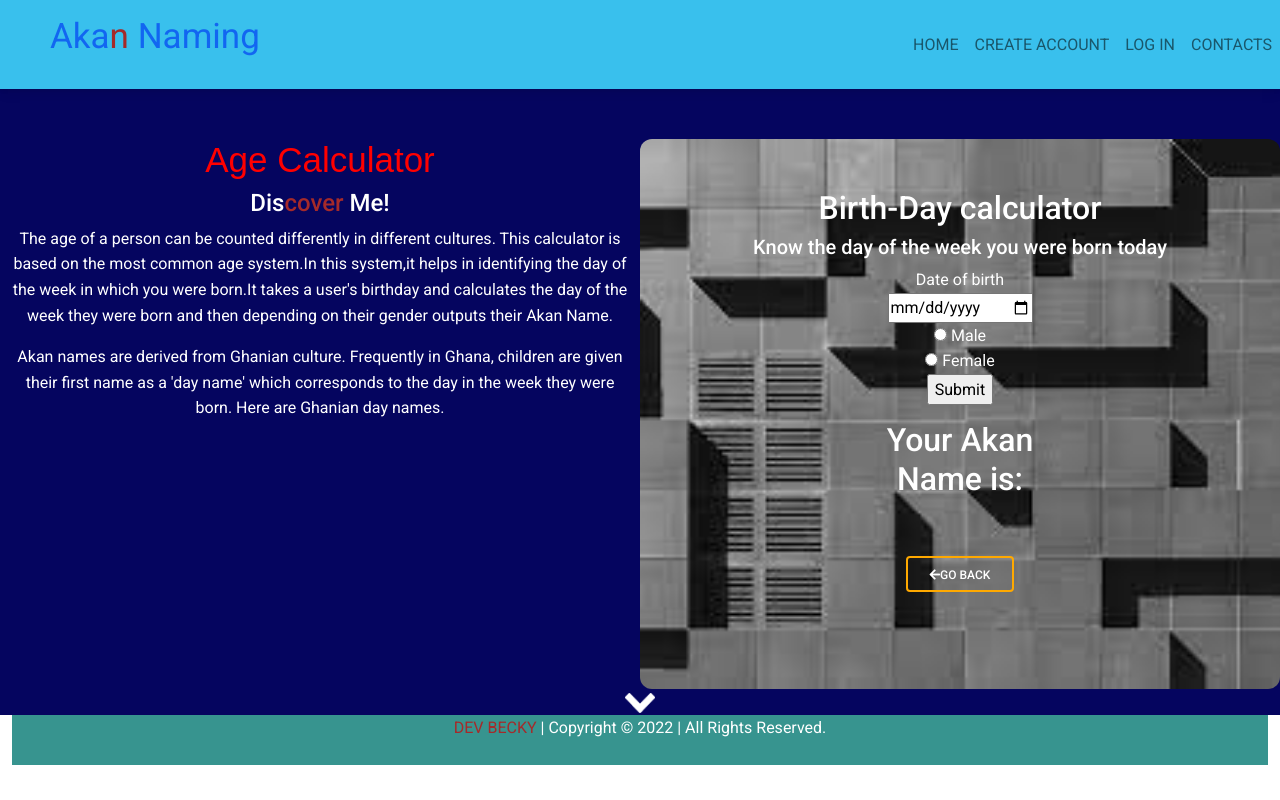
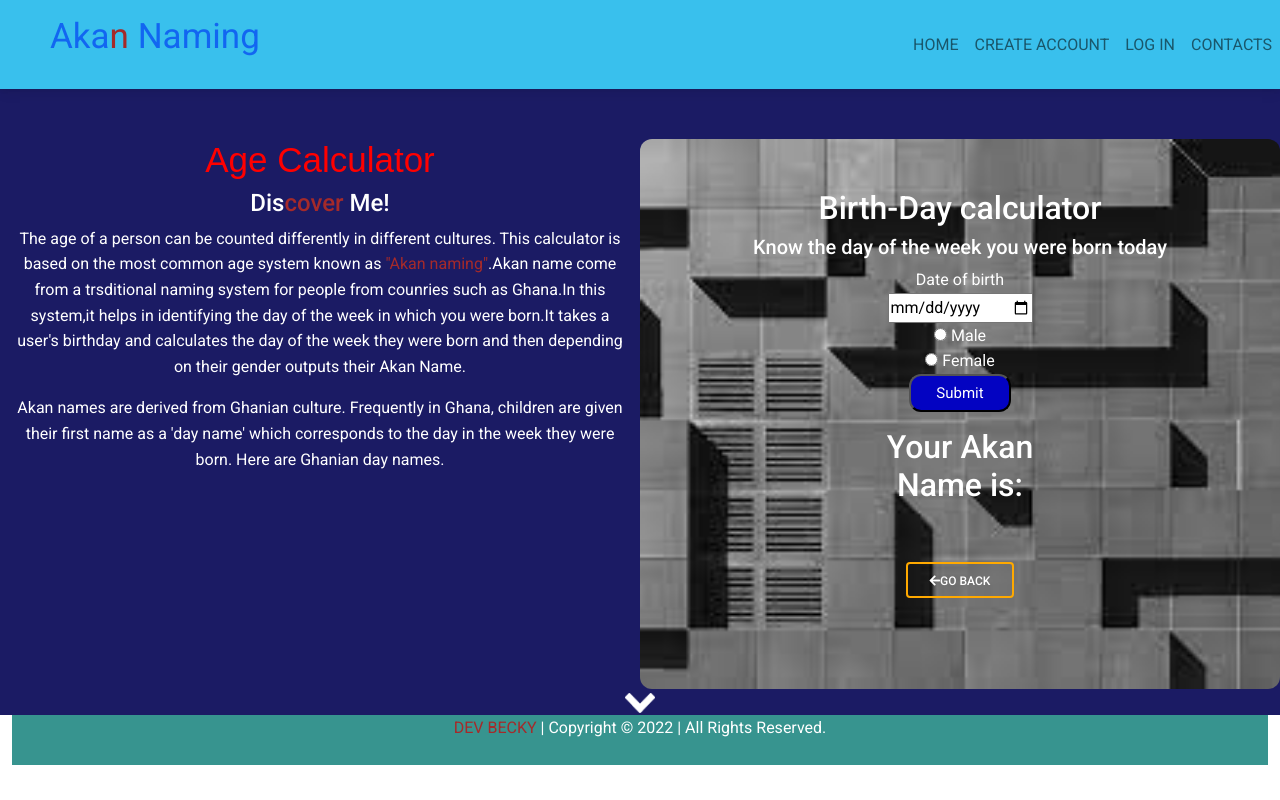
Before and after one commit to BECKY-OCHOLLA/Age_calculator_webApp, a plain HTML site: page index.html in a window 1280 px wide. Drawn offline with nearby package versions, Linux system fonts and the light colour scheme.

Commit message:
it will change background color

```diff
--- a/index.css
+++ b/index.css
@@ -42,7 +42,8 @@ h3{
 }
 #description1{
     color: white;
-    background-color: rgb(5, 5, 95);
+    background-color: rgb(27, 27, 100);
+
     text-align: center;
     padding-top: 50px;
 
@@ -57,3 +58,13 @@ h3{
     text-align: center;
     height: 50px;
 }
+#submit{
+    border-radius: 12px;
+    padding-left: 25px;
+    padding-right: 25px;
+    padding-top: 5px;
+    padding-bottom: 5px;
+    color: white;
+    background-color: rgb(3, 3, 194);
+    font-size: 15px;
+}
--- a/index.html
+++ b/index.html
@@ -48,7 +48,8 @@ rel="stylesheet"/>
       <h1>Age Calculator</h1>
       <h4>Dis<span>cover</span> Me!</h4>
       <p >The age of a person can be counted differently in different cultures.
-      This calculator is based on the most common age system.In this system,it helps in identifying the day
+      This calculator is based on the most common age system known as <span>"Akan naming"</span>.Akan name come from a trsditional naming system
+       for people from counries such as Ghana.In this system,it helps in identifying the day
       of the week in which you were born.It takes a user's birthday and calculates the day of the week they were born
       and then depending on their gender outputs their Akan Name.
       </p>
```
Also changed, not shown: images/ghanian.jpg (added).
